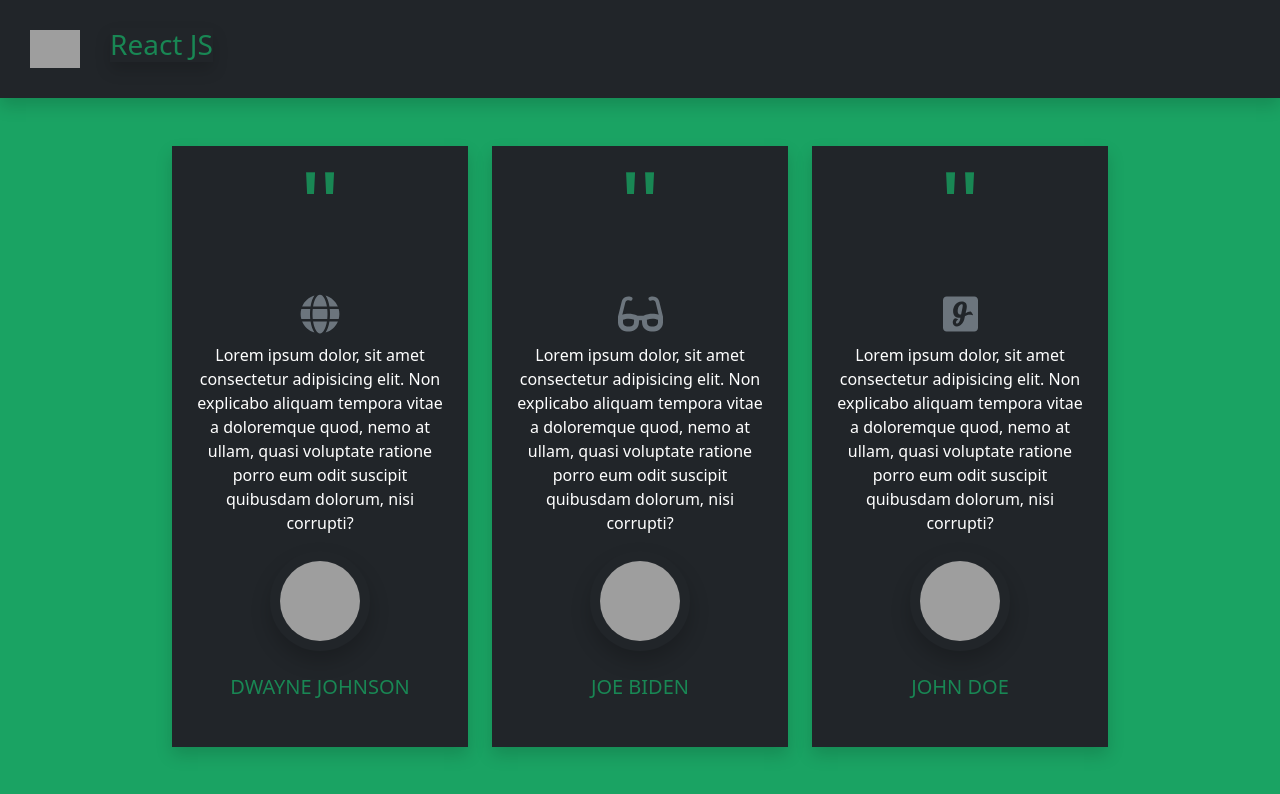
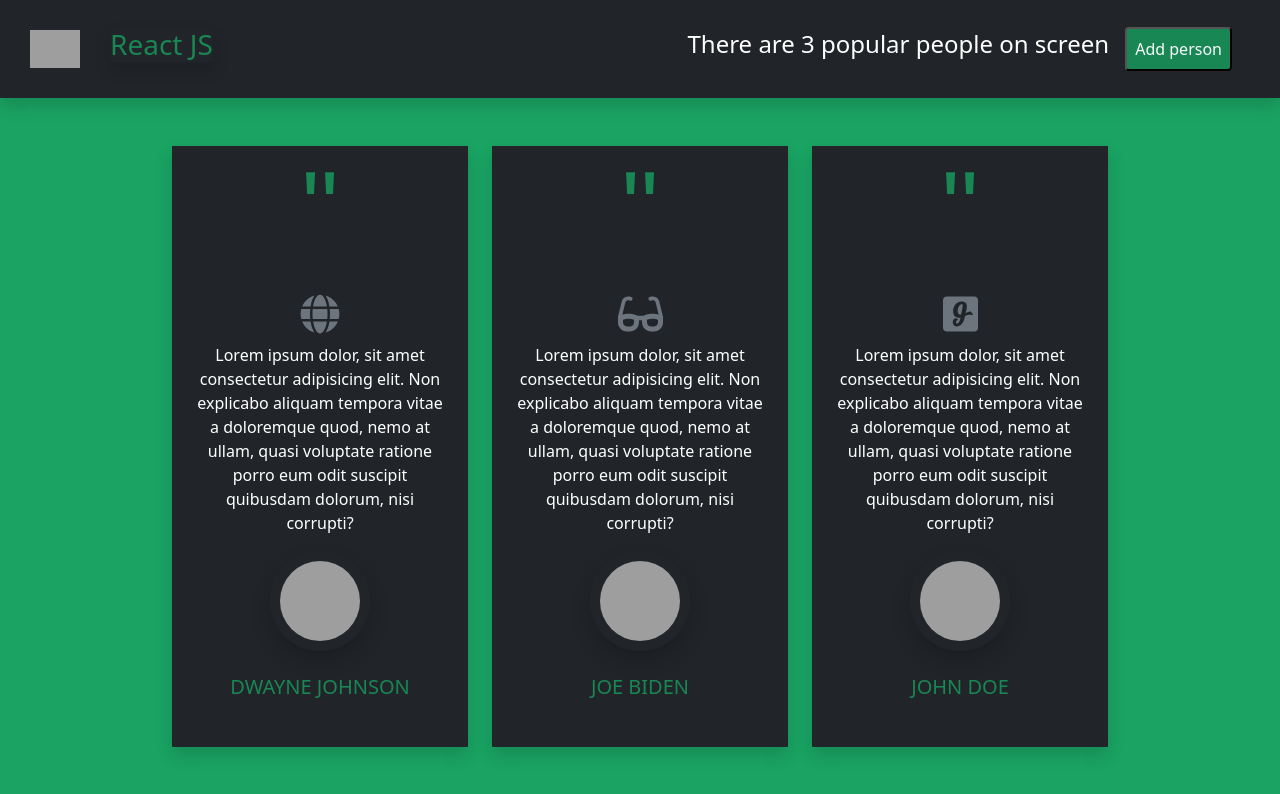
Before and after one commit to it-project-01/todoApp_reactjs, a React (Create React App) app: page / in a window 1280 px wide. Shown: the top 794 px of the page. Built offline with nearby package versions, Linux system fonts and the light colour scheme; grey boxes are pictures that could not be loaded.

Commit message:
additions

```diff
--- a/src/components/App/App.js
+++ b/src/components/App/App.js
@@ -4,12 +4,14 @@ import "bootstrap/dist/css/bootstrap.min.css";
 import "./App.css";
 import Card from "../Cards/card";
 import Header from "../Header/Header";
+import PeopleNumber from "../PeopleNumber/PeopleNumber";
 
 function App() {
   return (
     <div className="App">
-      <header className="shadow bg-dark">
+      <header className="d-flex justify-content-between shadow bg-dark">
         <Header />
+        <PeopleNumber value={3} />
       </header>
       <div className="container-fluid py-5">
         <div className="row d-flex justify-content-center">
--- /dev/null
+++ b/src/components/PeopleNumber/PeopleNumber.js
@@ -0,0 +1,21 @@
+import "./peopleNumber.css";
+
+function PeopleNumber(props) {
+  let value = props.value;
+  function AddValue() {
+    return value++;
+  }
+
+  return (
+    <div className="d-flex align-items-center mx-5 ">
+      <h4 className="text-white">There are {value} popular people on screen</h4>
+      <button
+        onClick={AddValue}
+        className="ms-3 rounded bg-success text-light p-2"
+      >
+        Add person
+      </button>
+    </div>
+  );
+}
+export default PeopleNumber;
--- /dev/null
+++ b/src/components/PeopleNumber/peopleNumber.css
@@ -0,0 +1,3 @@
+button {
+    shadow: 1px solid green;
+}
```
